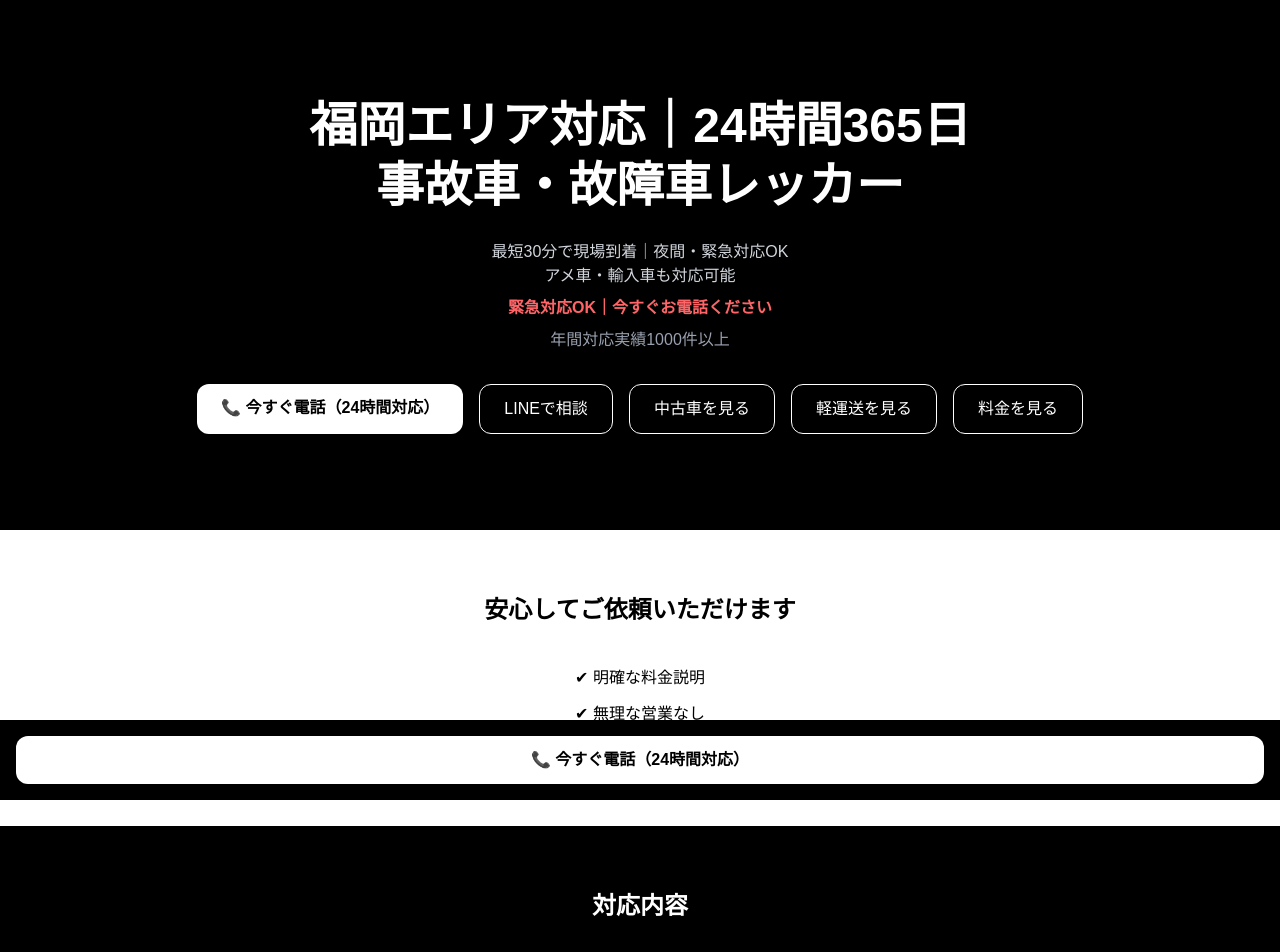
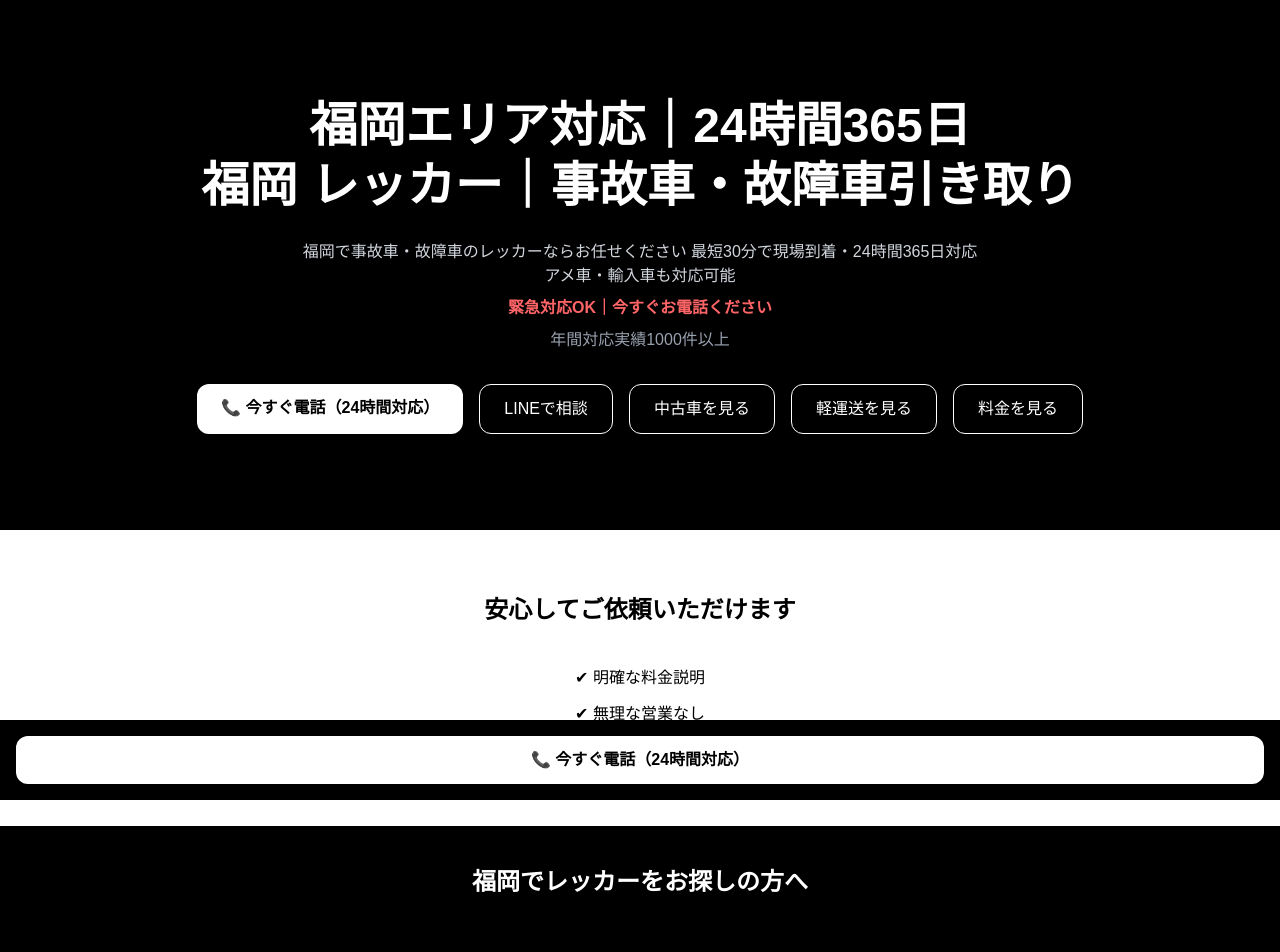
Before and after one commit to gami-official/a-produce-site, a Next.js app: page / in a window 1280 px wide. Shown: the top 952 px of the page. Built offline with nearby package versions, Linux system fonts and the light colour scheme.

Commit message:
Update page.tsx

```diff
--- a/app/page.tsx
+++ b/app/page.tsx
@@ -6,11 +6,12 @@ export default function Home() {
       <section className="text-center py-24 px-4">
         <h1 className="text-3xl md:text-5xl font-bold leading-tight">
           福岡エリア対応｜24時間365日<br />
-          事故車・故障車レッカー
+          福岡 レッカー｜事故車・故障車引き取り
         </h1>
 
         <p className="mt-6 text-gray-300">
-          最短30分で現場到着｜夜間・緊急対応OK<br />
+          福岡で事故車・故障車のレッカーならお任せください
+最短30分で現場到着・24時間365日対応<br />
           アメ車・輸入車も対応可能
         </p>
 
@@ -55,7 +56,9 @@ export default function Home() {
           <p>✔ 迅速・丁寧対応</p>
         </div>
       </section>
-
+<h2 className="text-2xl font-bold text-center mt-10">
+福岡でレッカーをお探しの方へ
+</h2>
       {/* 対応内容 */}
       <section className="py-16 px-6 text-center">
         <h2 className="text-2xl font-bold">対応内容</h2>
```
